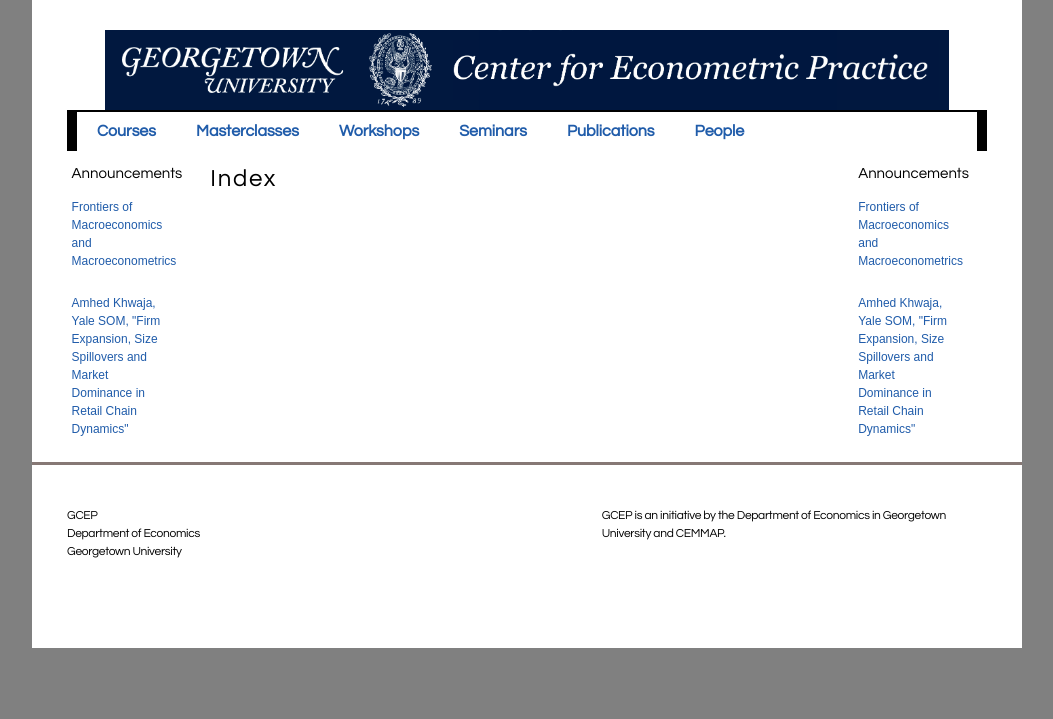
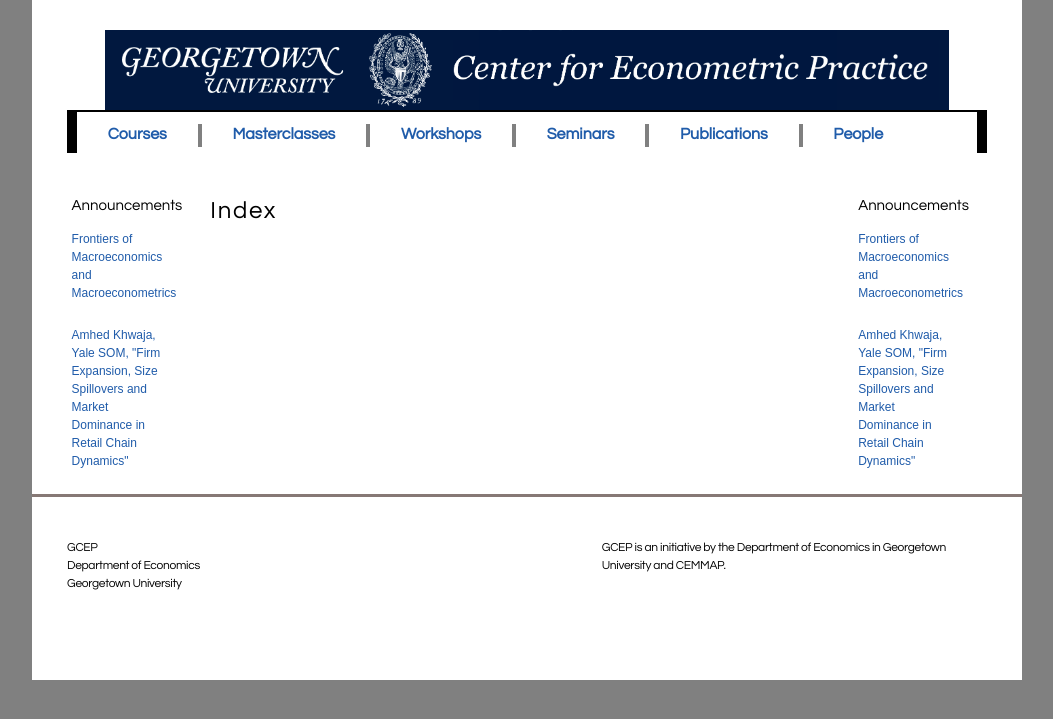
Before and after one commit to georgetown-econ/gcep, a Jekyll site: the page built from index.html, in a window 1280 px wide. Shown: the top 719 px of the page, without its empty margins (113-1166 px from the left). Built offline with Jekyll 4.4.1, drawn with Linux system fonts in a browser that asks for light colours; the list of posts is cut into pages by our own code.

Commit message:
Lines between navigation elements.

```diff
--- a/_includes/header.html
+++ b/_includes/header.html
@@ -9,7 +9,7 @@
       <ul id="navigation" class="sm sm-mint" style="display: block;">
         {% for navitem in site.data.navigation %}
         <li>
-        <a href="{{ navitem.url }}">{{ navitem.name }}</a>
+          <a href="{{ navitem.url }}">{{ navitem.name }}</a>
         </li>
         {% endfor %}
       </ul>
--- a/assets/css/gcer.css
+++ b/assets/css/gcer.css
@@ -77,6 +77,7 @@
   border-top: 2px solid black;
   border-left: 10px solid black;
   border-right: 10px solid black;
+  margin-bottom: 30px;
 }
 
 .site-nav .menu-icon { display: none; }
@@ -85,6 +86,25 @@
   margin-left: 20px;
   color: #727272;
   letter-spacing: -.5px;
+}
+
+.site-nav ul {
+  padding-top: 12px;
+  padding-bottom: 6px;
+}
+
+.site-nav ul li {
+  border-right: 4px solid grey;
+  padding-left: 1.2%;
+  padding-right: 1.2%;
+}
+.site-nav ul li:last-child {
+  border-right: 0;
+}
+
+.site-nav ul li a {
+  padding-top: 2px;
+  padding-bottom: 2px;
 }
 
 /* Site footer */
@@ -354,7 +374,7 @@
 
 .content {
   float: left;
-  width: 60%
+  width: 65%
 }
 
 .left-panel {
```
